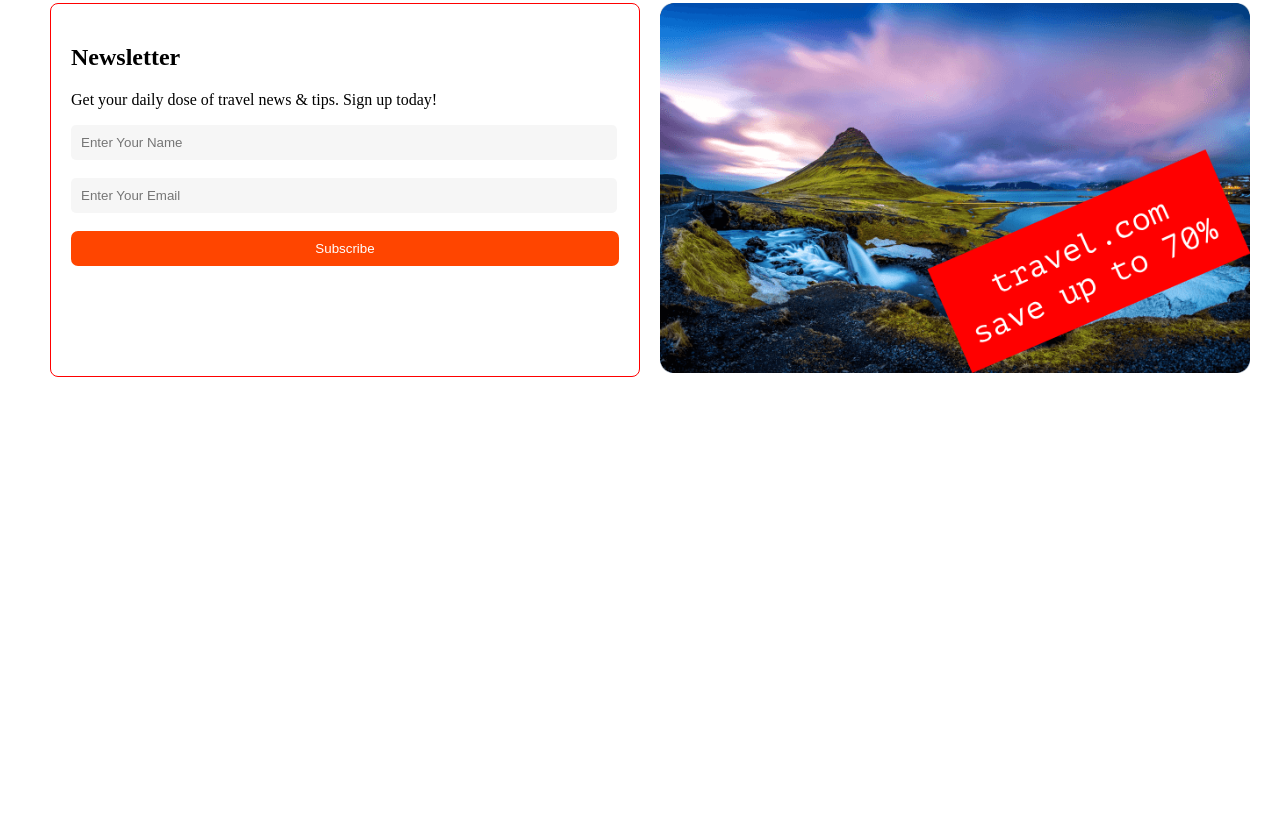
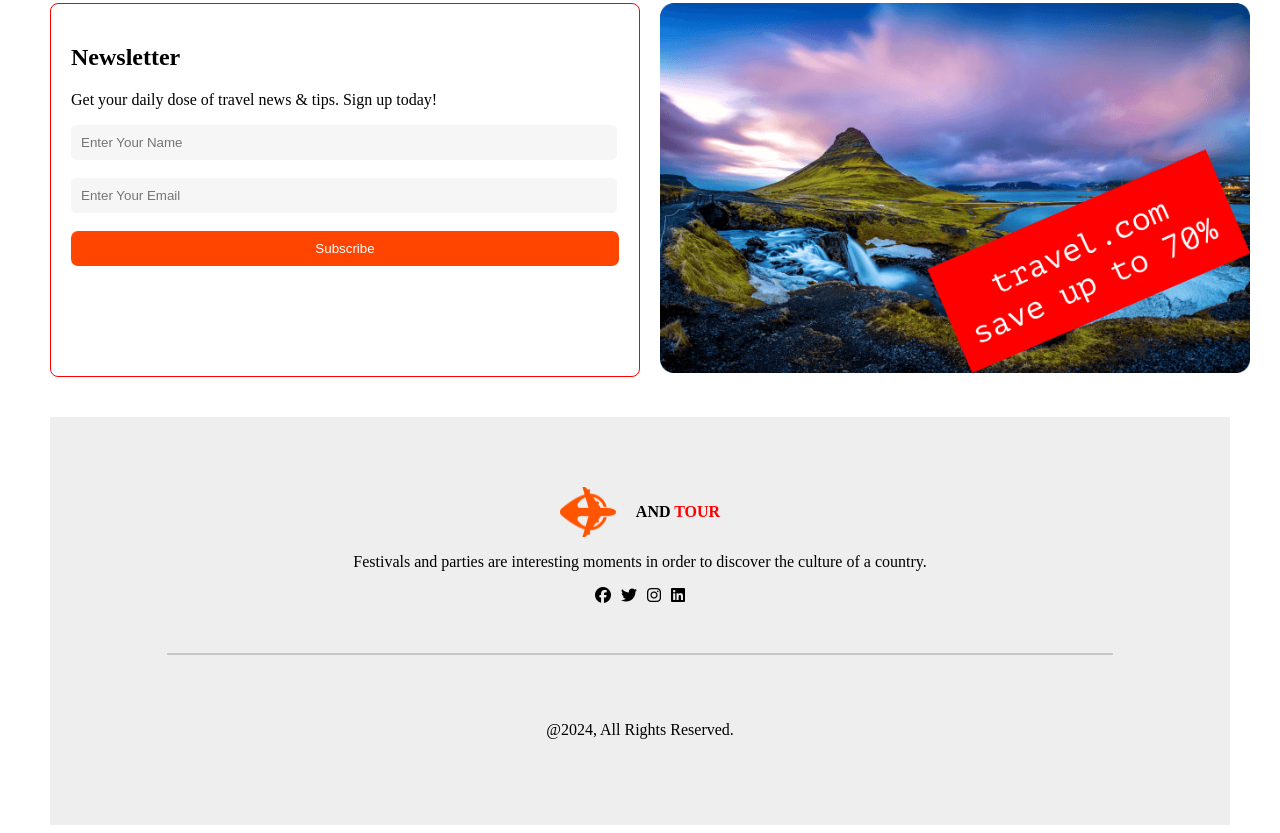
Before and after one commit to rishadislam1/andtour, a plain HTML site: page index.html in a window 1280 px wide. Shown: the part 2935-3768 px from the top of the page. Before the commit the page ends 3320 px from the top, so only its background shows below. Drawn offline with Linux system fonts and the light colour scheme.

Commit message:
footer done

```diff
--- a/index.html
+++ b/index.html
@@ -123,27 +123,41 @@
       <h1>Why Choose Us</h1>
       <div class="destinationP">
         <p>
-          We are innovative and passionate about the work we do. We always come up with new ways to enrich your revenue to greater heights.
+          We are innovative and passionate about the work we do. We always come
+          up with new ways to enrich your revenue to greater heights.
         </p>
       </div>
       <div class="hotel">
         <div class="handpichotel">
-        <img src="./Images/hotel 1.png" alt="">
+          <img src="./Images/hotel 1.png" alt="" />
           <h3>Handpicked Hotels</h3>
-        <p>With twenty-one characterful and distinctive properties across the United Kingdom and Channel Islands, our name is synonymous with rich heritage and uncompromising luxury.</p>
+          <p>
+            With twenty-one characterful and distinctive properties across the
+            United Kingdom and Channel Islands, our name is synonymous with rich
+            heritage and uncompromising luxury.
+          </p>
         </div>
         <div class="worldclassservice">
-        <img src="./Images/Group 27.png" alt="">
+          <img src="./Images/Group 27.png" alt="" />
           <h3>World Class Service</h3>
-        <p>Our 21 unique, family-owned hotels embrace a noble British heritage, allowing you to escape the everyday.</p>
+          <p>
+            Our 21 unique, family-owned hotels embrace a noble British heritage,
+            allowing you to escape the everyday.
+          </p>
         </div>
-
       </div>
       <div class="best">
         <div class="bestprice">
-        <img src="./Images/Group 26.png" alt="">
+          <img src="./Images/Group 26.png" alt="" />
           <h3>Best Price Guarantee</h3>
-        <p>Our Best Price Guarantee means that you can be sure of booking at the best rate. If you find a lower price elsewhere within 24 hours of booking, we will match the lower rate And we’ll give you an extra 25% discount compared to the price of the third-party booking channel (except for Fairmont, Raffles and Swissôtel, where you’ll receive a 10% discount).</p>
+          <p>
+            Our Best Price Guarantee means that you can be sure of booking at
+            the best rate. If you find a lower price elsewhere within 24 hours
+            of booking, we will match the lower rate And we’ll give you an extra
+            25% discount compared to the price of the third-party booking
+            channel (except for Fairmont, Raffles and Swissôtel, where you’ll
+            receive a 10% discount).
+          </p>
         </div>
       </div>
     </div>
@@ -153,14 +167,36 @@
         <h2>Newsletter</h2>
         <p>Get your daily dose of travel news & tips. Sign up today!</p>
         <form>
-  <input type="text" placeholder="Enter Your Name"><br><br>
-  <input type="email" name="" id="" placeholder="Enter Your Email"><br><br>
+          <input type="text" placeholder="Enter Your Name" /><br /><br />
+          <input
+            type="email"
+            name=""
+            id=""
+            placeholder="Enter Your Email"
+          /><br /><br />
           <button>Subscribe</button>
         </form>
       </div>
       <div>
-        <img src="./Images/saveseventy.png" alt="">
+        <img src="./Images/saveseventy.png" alt="" />
       </div>
     </div>
+    <footer>
+      <div class="logo">
+        <img src="./Images/Group 40071 (2).png" alt="" />
+        <p>AND <span class="tour">TOUR</span></p>
+      </div>
+      <div>
+        <p>Festivals and parties are interesting moments in order to discover the culture of a country.</p>
+      </div>
+      <div class="icons">
+        <i class="fa-brands fa-facebook"></i>
+        <i class="fa-brands fa-twitter"></i>
+        <i class="fa-brands fa-instagram"></i>
+        <i class="fa-brands fa-linkedin"></i>
+      </div>
+      <hr>
+      <p>@2024, All Rights Reserved.</p>
+    </footer>
   </body>
 </html>
--- a/style.css
+++ b/style.css
@@ -277,6 +277,30 @@ button {
   border: none;
   background-color: rgba(185, 185, 185, 0.13);
 }
+footer{
+  margin-top: 40px;
+  background-color: rgba(128, 128, 128, 0.132);
+  display: flex;
+  flex-direction: column;
+  justify-content: center;
+  align-items: center;
+  padding: 70px 0;
+}
+footer p{
+  text-align: center;
+}
+hr{
+  border: 1px solid rgba(79, 74, 74, 0.231);
+  width: 80%;
+  margin: 50px 0;
+}
+.icons{
+  display: flex;
+  gap: 10px;
+  justify-content: center;
+  align-items: center;
+  cursor: pointer;
+}
 /* responsive */
 @media only screen and (max-width: 600px) {
   .menu {
@@ -345,6 +369,7 @@ button {
     grid-template-columns: auto;
     gap: 20px;
   }
+
 }
 
 @media only screen and (min-width: 900px) {
@@ -352,6 +377,7 @@ button {
     margin-left: 50px;
     margin-right: 50px;
   }
+
   .menu {
     display: inline;
   }
```
Lines whose indentation alone changed are shown as unchanged.
